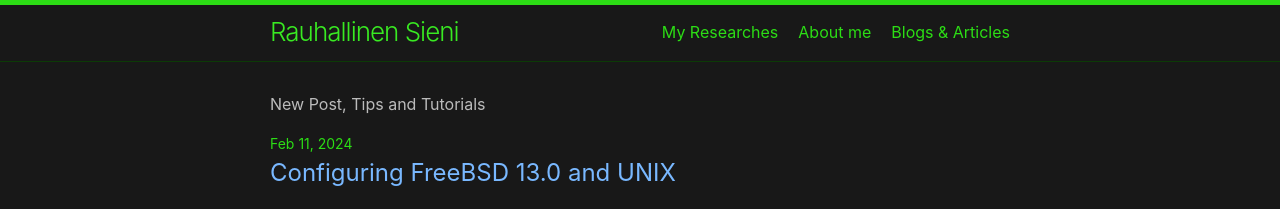
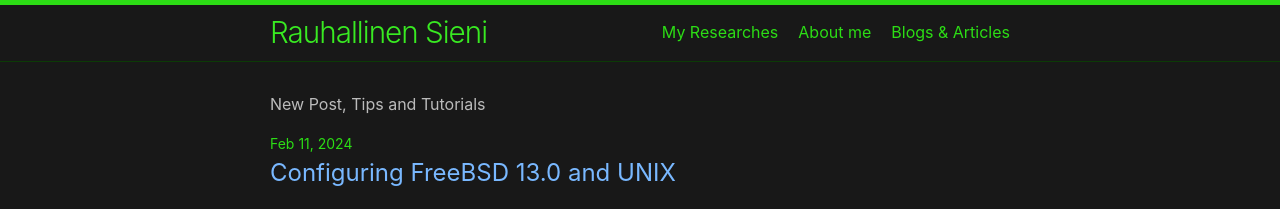
Before and after one commit to tekniiquann/tekniiquann.github.io, a Jekyll site: the page built from index.md, in a window 1280 px wide. Shown: the top 209 px of the page. Built offline with Jekyll 4.4.1, drawn with Linux system fonts in a browser that asks for light colours; some web fonts are replaced.

Commit message:
change .site-title in _layout.scss style sheet

```diff
--- a/_sass/minima/_layout.scss
+++ b/_sass/minima/_layout.scss
@@ -12,7 +12,7 @@
 }
 
 .site-title {
-  @include relative-font-size(1.625);
+  @include relative-font-size(1.85); // default is 1.625
   font-weight: 300;
   letter-spacing: -1px;
   margin-bottom: 0;
```
